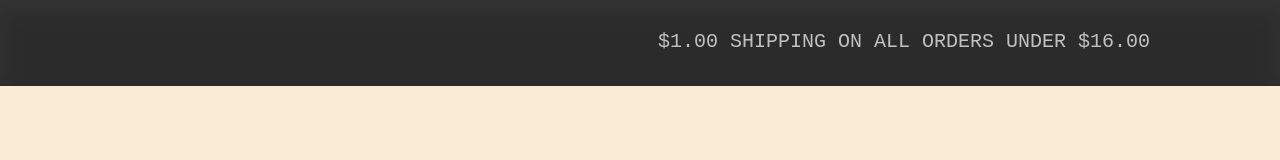
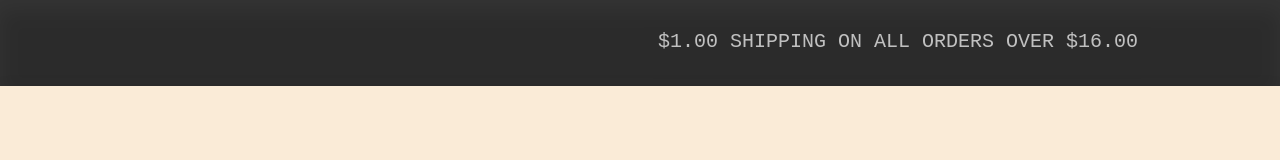
Before and after one commit to mmartin46/GotCloth, a React (Vite) app in the folder site.client/: page /shoes in a window 1280 px wide. Shown: the top 160 px of the page. Built offline with nearby package versions, Linux system fonts and the light colour scheme; no server answers; a web font is replaced by a local one.

Commit message:
changes made

```diff
--- a/site.client/src/components/Header.jsx
+++ b/site.client/src/components/Header.jsx
@@ -7,7 +7,7 @@ const Header = () => {
     return (
         <div className="header">
             <ul>
-                <li><h5>$1.00 SHIPPING ON ALL ORDERS UNDER $16.00</h5></li>
+                <li><h5>$1.00 SHIPPING ON ALL ORDERS OVER $16.00</h5></li>
             </ul>
         </div>
     );
--- a/site.client/src/components/PantsColumns.jsx
+++ b/site.client/src/components/PantsColumns.jsx
@@ -5,7 +5,7 @@ import { useEffect, useState } from 'react';
 const PantsColumns = (props) => {
     const [pantsImages, setPantsImages] = useState([]);
 
-    const pantsUrl = 'https://localhost:7269/Images';
+    const pantsUrl = 'https://localhost:7269/Images/pants';
 
     useEffect(() => {
         const fetchPantsImages = async () => {
```
Also changed, not shown: 1 other file (tests, documents, lock files or other folders).
